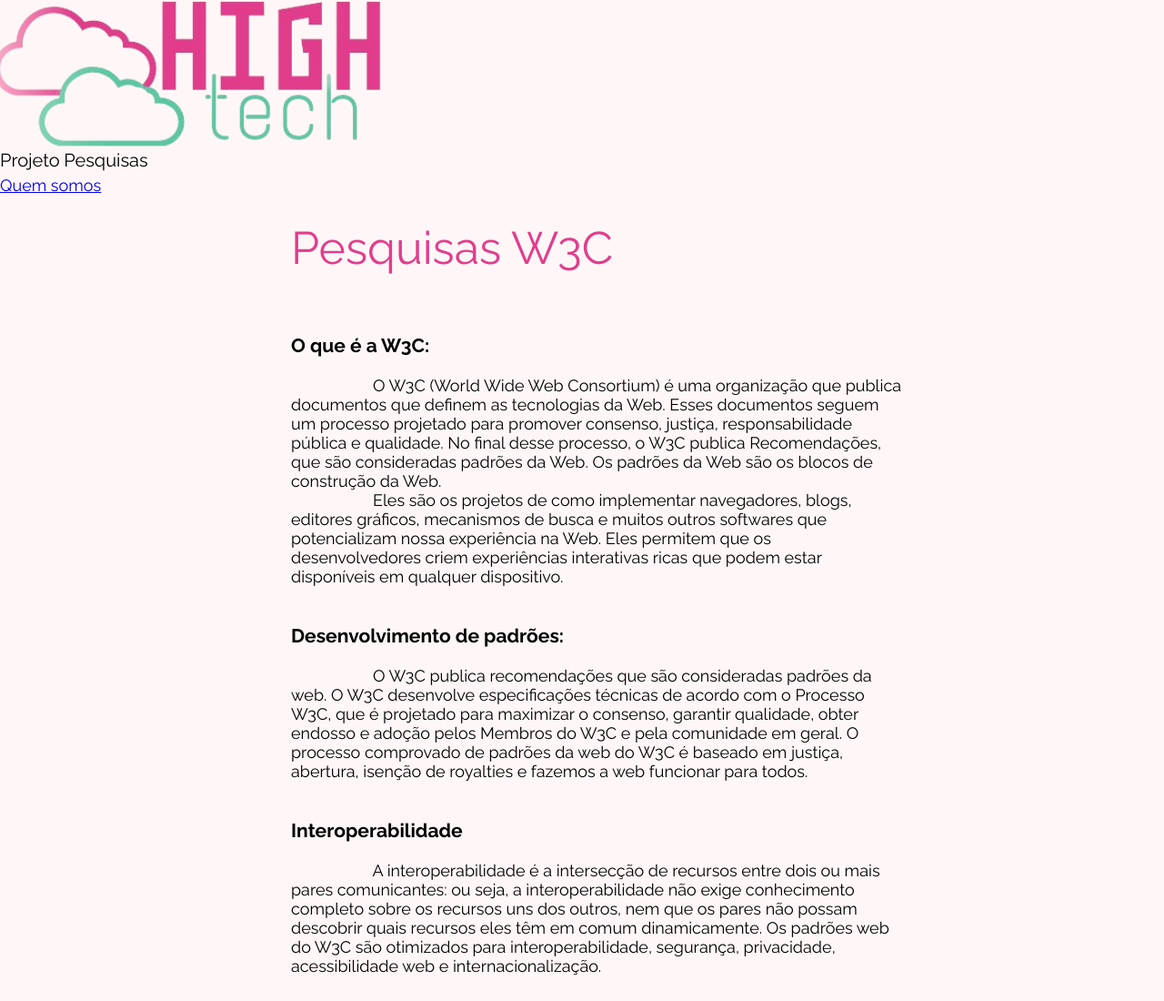
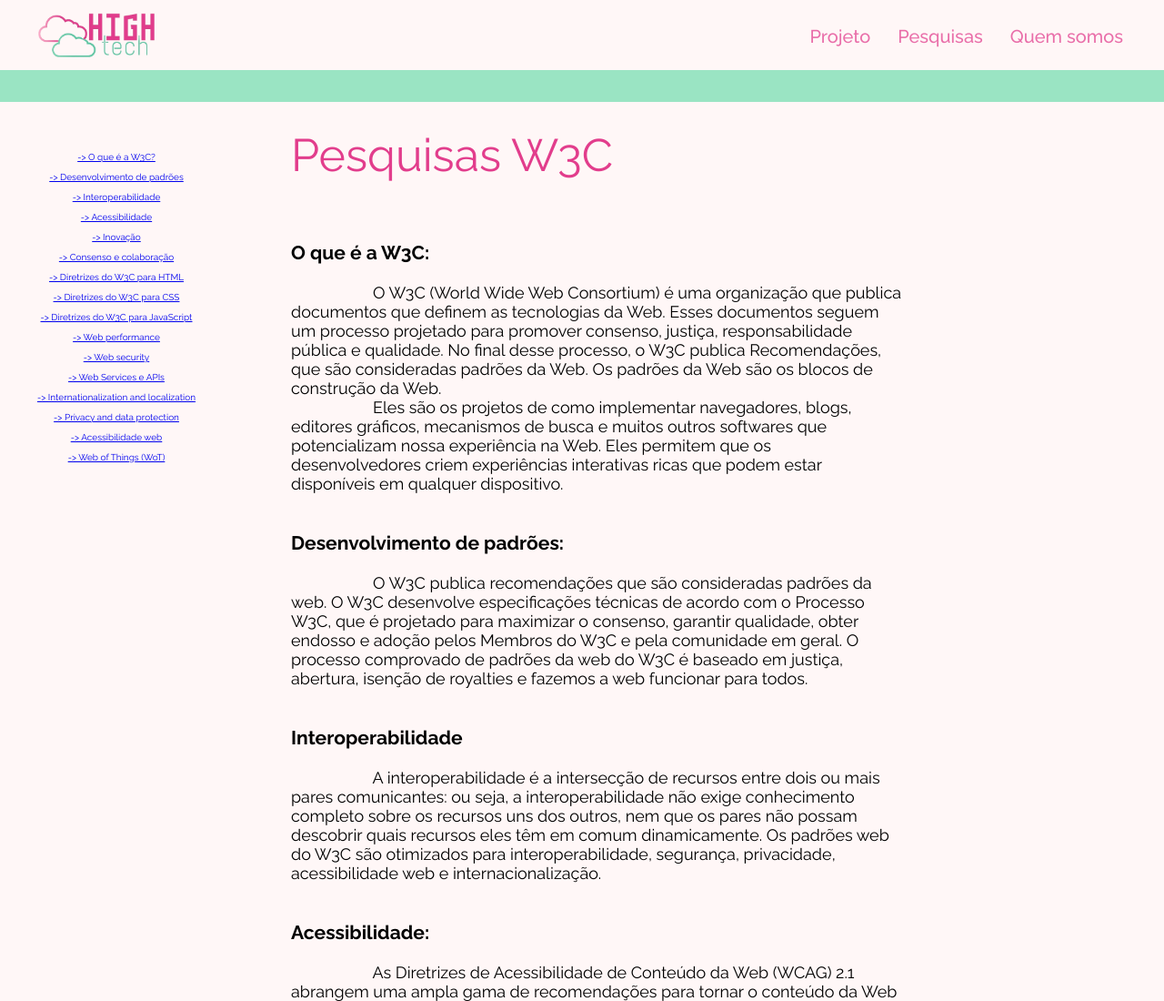
Before and after one commit to Miguelzzzz/HighTech, a plain HTML site: page view/html/w3c.html in a window 1280 px wide. Shown: the top 1100 px of the page at 91% size. Drawn offline with Linux system fonts and the light colour scheme.

Commit message:
feat(pagina): adicionando aside para ancoragem

```diff
--- a/view/css/style.css
+++ b/view/css/style.css
@@ -7,7 +7,6 @@
   background-repeat: no-repeat;
 
 }
-
 
 * {
     margin: 0;
@@ -30,6 +29,7 @@
 body {
     font: normal 18px var(--font-padrao);
     background-color: var(--cor-fundo);
+    height: 100%;
 }
 
 body::-webkit-scrollbar {
@@ -239,3 +239,15 @@ footer {
     min-height: calc(100vh - 183px);
     display: grid;
 }
+
+aside {
+    width: 20%;
+    position: fixed;
+    display: flex;
+    flex-direction: column;
+    align-items: center;
+    text-align: left;
+    margin-top: 55px;
+    left: 0;
+    font-size: 10px;
+}
--- a/view/html/w3c.html
+++ b/view/html/w3c.html
@@ -7,6 +7,7 @@
     <title>HighTech | Todos podem</title>
     <link rel="shortcut icon" href="../img/logoGuia.png" type="image/x-icon">
     <link rel="stylesheet" href="../css/style.css">
+    <link rel="stylesheet" href="../nav/header.css">
 </head>
 <body>
     <header>
@@ -63,8 +64,28 @@
         </nav>
     </header>
     <div class="faixa"></div>
+
+        <aside>
+            <a href="#w3c">-> O que é a W3C?</a><br>
+            <a href="#desenvolvimento">-> Desenvolvimento de padrões</a><br>
+            <a href="#interoperabilidade">-> Interoperabilidade</a><br>
+            <a href="#acessibilidade">-> Acessibilidade</a><br>
+            <a href="#inovação">-> Inovação</a><br>
+            <a href="#consenso">-> Consenso e colaboração</a><br>
+            <a href="#diretrizes">-> Diretrizes do W3C para HTML</a><br>
+            <a href="#css">-> Diretrizes do W3C para CSS</a><br>
+            <a href="#js">-> Diretrizes do W3C para JavaScript</a><br>
+            <a href="#performance">-> Web performance</a><br>
+            <a href="#security">-> Web security</a><br>
+            <a href="#services">-> Web Services e APIs</a><br>
+            <a href="#internationalization">-> Internationalization and localization</a><br>
+            <a href="#privacity">-> Privacy and data protection</a><br>
+            <a href="#acessibilidade">-> Acessibilidade web</a><br>
+            <a href="#things">-> Web of Things (WoT)</a><br>
+        </aside>
+
+
     <main>
-
         <div class="paginasPesquisa">
             <div class="tituloDaAba">
                 Pesquisas W3C
```
